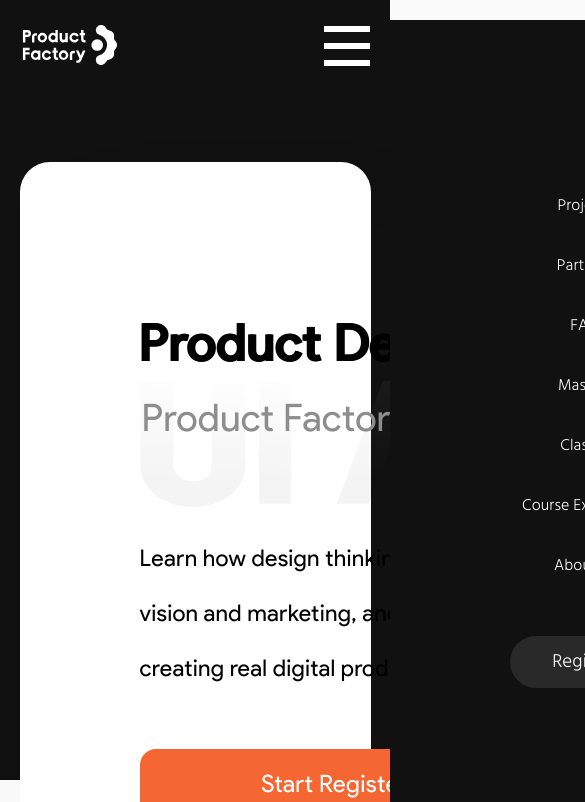
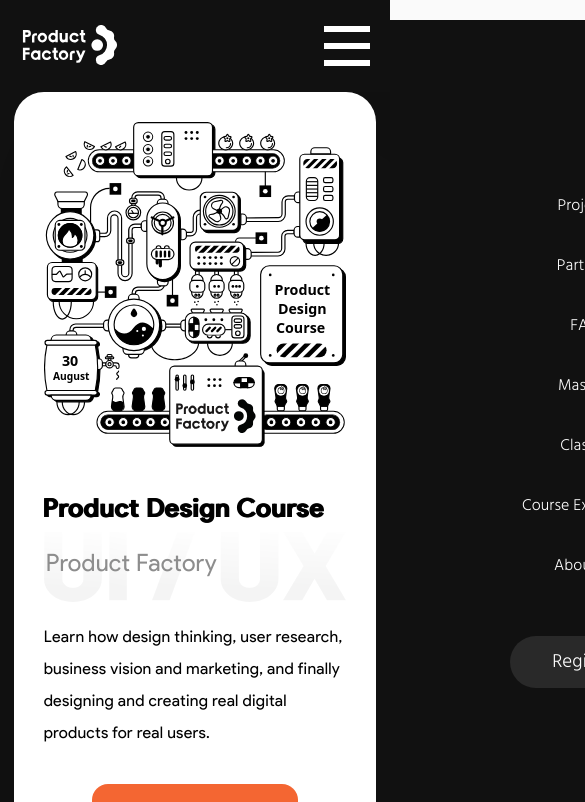
Before and after one commit to michalkryjan/lp-product-factory, a Next.js app: page / in a window 390 px wide. Shown: the top 802 px of the page, 585 px wide, since content can reach past the window. Built offline with nearby package versions, Linux system fonts and the light colour scheme.

Commit message:
responsive hero section and header

```diff
--- a/src/components/HeadingWithBg.js
+++ b/src/components/HeadingWithBg.js
@@ -10,15 +10,13 @@
     bgWidth,
     bgHeight,
     bgPriority = false,
-    headingModifierClass
+    headingClass
 }) => {
     const Heading = as;
 
     return (
         <div className={styles.headingWithBg}>
-            <Heading className={`${styles.headingWithBg__heading} ${headingModifierClass}`}>
-                {text}
-            </Heading>
+            <Heading className={`${styles.headingWithBg__heading} ${headingClass}`}>{text}</Heading>
             <Image
                 className={styles.headingWithBg__bg}
                 src={bgSrc}
--- a/src/sections/HeroSection.js
+++ b/src/sections/HeroSection.js
@@ -10,7 +10,7 @@
         <section className={heroStyles.hero}>
             <div className={heroStyles.hero__textWrapper}>
                 <hgroup>
-                    <h1 className={heroStyles.hero__title}>Product Design Course</h1>
+                    <h1 className={heroStyles.hero__title}>Product&nbsp;Design&nbsp;Course</h1>
                     <HeadingWithBg
                         as={'h2'}
                         text={'Product Factory'}
@@ -19,7 +19,7 @@
                         bgHeight={126}
                         bgAlt={'UI UX'}
                         bgPriority={true}
-                        headingModifierClass={headingStyles.headingWithBg__headingHero}
+                        headingClass={headingStyles.headingWithBg__headingHero}
                     />
                 </hgroup>
                 <p className={heroStyles.hero__text}>
@@ -33,9 +33,10 @@
             <div className={heroStyles.hero__imgWrapper}>
                 <Image
                     src={'/assets/hero-img.svg'}
-                    width={530}
-                    height={570}
+                    width={500}
+                    height={550}
                     alt={'Product Design Course - Product Factory - 30 August'}
+                    className={heroStyles.hero__img}
                     priority
                 />
             </div>
--- a/src/styles/base/globals.scss
+++ b/src/styles/base/globals.scss
@@ -35,3 +35,8 @@
     clip-path: inset(0.6px)
   }
 }
+
+img {
+  max-width: 100%;
+  height: auto;
+}
--- a/src/styles/components/HeadingWithBg.module.scss
+++ b/src/styles/components/HeadingWithBg.module.scss
@@ -1,3 +1,5 @@
+@use '../utils/mediaQueries' as mq;
+
 .headingWithBg {
   position: relative;
   width: fit-content;
@@ -15,14 +17,24 @@
       left: 2px;
       top: 20px;
       transform: translate(0, 0);
-      font-size: 38px;
       font-weight: 400;
       color: #8D8D8D;
       margin: 0;
+      @include mq.forDevices(mobile) {
+        font-size: 24px;
+      }
+      @include mq.forDevices(tablet) {
+        font-size: 30px;
+      }
+      @include mq.forDevices(desktop-xl) {
+        font-size: 38px;
+      }
     }
   }
 
   &__bg {
     z-index: 1;
+    max-width: 100%;
+    height: auto;
   }
 }
--- a/src/styles/components/TopMenuBar.module.scss
+++ b/src/styles/components/TopMenuBar.module.scss
@@ -86,7 +86,7 @@
 
     @include mq.forDevices(laptop) {
       width: 100%;
-      padding-inline: 5px;
+      padding-inline: 25px;
     }
   }
 
--- a/src/styles/components/TopMenuNav.module.scss
+++ b/src/styles/components/TopMenuNav.module.scss
@@ -22,7 +22,9 @@
     background: #111111;
     transform: translateX(100%);
   }
-
+  @include mq.forDevices(laptop desktop-all) {
+    margin-left: 10px;
+  }
   @include mq.forDevices(laptop) {
     width: 100%;
     padding-inline: 12px;
@@ -42,31 +44,23 @@
     text-decoration: none;
     text-align: center;
     line-height: 1.25;
-
     @include hoverEffects.underlineOnHover();
-
-    @include mq.forDevices(mobile tablet) {
-
-    }
 
     @include mq.forDevices(laptop) {
       padding: 5px 0 2px;
       margin-inline: 10px;
       font-size: 14px;
     }
-
     @include mq.forDevices(desktop-s) {
       padding: 5px 13px 2px;
       margin-inline: 7px;
       font-size: 15px;
     }
-
     @include mq.forDevices(desktop-l) {
       padding: 5px 14px 2px;
       margin-inline: 8px;
       font-size: 16px;
     }
-
     @include mq.forDevices(desktop-xl) {
       padding: 5px 20px 2px;
       margin-inline: 16px;
@@ -108,20 +102,17 @@
     @include mq.forDevices(mobile tablet) {
       margin: 20px 0 0;
     }
-
     @include mq.forDevices(laptop) {
       font-size: 15px;
       height: 38px;
       width: 115px;
       @include hoverEffects.ctaArrowFadeOnHover($hover-transition, 26px, 24px, 12px);
     }
-
     @include mq.forDevices(desktop-s) {
       font-size: 16px;
       height: 42px;
       width: 130px;
     }
-
     @include mq.forDevices(desktop-l) {
       font-size: 17px;
       height: 44px;
--- a/src/styles/pages/index.module.scss
+++ b/src/styles/pages/index.module.scss
@@ -1,5 +1,6 @@
 @use '../base/variables' as global_vars;
 @use '../utils/layout' as layout;
+@use '../utils/mediaQueries' as mq;
 
 .index {
   &Header {
@@ -20,6 +21,13 @@
       flex-direction: column;
       align-items: center;
       margin-bottom: 293px;
+
+      @include mq.forDevices(laptop) {
+        min-height: 740px;
+      }
+      @include mq.forDevices(desktop-l) {
+        min-height: 650px;
+      }
     }
 
     &__content {
--- a/src/styles/sections/HeroSection.module.scss
+++ b/src/styles/sections/HeroSection.module.scss
@@ -1,6 +1,7 @@
 @use '../base/variables' as global_variables;
 @use '../utils/hoverEffects' as hoverEffects;
 @use '../utils/layout' as layout;
+@use '../utils/mediaQueries' as mq;
 
 .hero {
   @include layout.bigContentCard;
@@ -8,9 +9,40 @@
   top: 162px;
   min-height: 788px;
   display: grid;
-  grid-template-columns: repeat(2, 1fr);
-  gap: 45px;
+  grid-template-columns: 52% 48%;
+  gap: 35px;
   text-align: left;
+
+  @include mq.forDevices(mobile) {
+    gap: 20px;
+    padding: 30px;
+    width: 93%;
+  }
+  @include mq.forDevices(tablet) {
+    padding: 40px;
+  }
+  @include mq.forDevices(mobile tablet) {
+    position: relative;
+    display: flex;
+    flex-direction: column-reverse;
+    flex-wrap: nowrap;
+    align-items: center;
+    top: 92px;
+    min-height: unset;
+  }
+  @include mq.forDevices(laptop) {
+    grid-template-columns: 55% 45%;
+    min-height: unset;
+    padding: 40px 80px 50px;
+  }
+  @include mq.forDevices(desktop-s) {
+    min-height: unset;
+    padding: 50px 100px 60px;
+  }
+  @include mq.forDevices(desktop-l) {
+    min-height: unset;
+    padding: 70px 100px 80px;
+  }
 
   &__textWrapper {
     height: 100%;
@@ -20,32 +52,86 @@
     justify-content: flex-start;
     align-items: flex-start;
     padding-top: 30px;
+    @include mq.forDevices(mobile tablet) {
+      align-items: center;
+    }
+    @include mq.forDevices(desktop-l) {
+      max-width: 480px;
+    }
   }
 
   &__imgWrapper {
     display: flex;
-    justify-content: flex-end;
+    justify-content: center;
     align-items: center;
   }
 
+  &__img {
+    @include mq.forDevices(desktop-l) {
+      max-width: 380px;
+    }
+  }
+
   &__title {
-    font-size: 50px;
     font-weight: bolder;
     letter-spacing: 1.5px;
     margin: 0 0 10px;
     text-shadow: -1.5px 0 0 #000;
+
+    @include mq.forDevices(mobile) {
+      font-size: 25px;
+    }
+    @include mq.forDevices(tablet) {
+      font-size: 32px;
+    }
+    @include mq.forDevices(laptop) {
+      font-size: 32px;
+    }
+    @include mq.forDevices(desktop-s) {
+      font-size: 36px;
+    }
+    @include mq.forDevices(desktop-l) {
+      font-size: 41px;
+    }
+    @include mq.forDevices(desktop-xl) {
+      font-size: 50px;
+    }
   }
 
   &__text {
-    font-size: 23px;
+    margin-bottom: 35px;
     line-height: 2.39;
+
+    @include mq.forDevices(mobile) {
+      font-size: 16px;
+      line-height: 2;
+    }
+    @include mq.forDevices(tablet) {
+      font-size: 18px;
+      max-width: 550px;
+      line-height: 2.15;
+    }
+    @include mq.forDevices(laptop) {
+      font-size: 18px;
+      line-height: 2;
+      margin-bottom: 25px;
+    }
+    @include mq.forDevices(desktop-s) {
+      font-size: 19px;
+    }
+    @include mq.forDevices(desktop-l) {
+      font-size: 20px;
+    }
+    @include mq.forDevices(desktop-xl) {
+      font-size: 23px;
+    }
   }
 
   &__ctaBtn {
     $hover-transition: ease-in-out 0.3s;
     margin-top: auto;
     position: relative;
-    width: 390px;
+    width: 68%;
     height: 72px;
     border-radius: 16px;
     display: flex;
@@ -57,6 +143,19 @@
     background: map-get(global_variables.$colors, primaryCta);
     color: #FFF;
     transition: $hover-transition;
-    @include hoverEffects.ctaArrowFadeOnHover($hover-transition, 100px, 95px, 24px);
+    @include hoverEffects.ctaArrowFadeOnHover($hover-transition, 21%, 20%, 24px);
+
+    @include mq.forDevices(mobile tablet laptop) {
+      font-size: 19px;
+      height: 58px;
+    }
+    @include mq.forDevices(desktop-s) {
+      font-size: 20px;
+      height: 60px;
+    }
+    @include mq.forDevices(desktop-l) {
+      font-size: 20px;
+      height: 64px;
+    }
   }
 }
```
